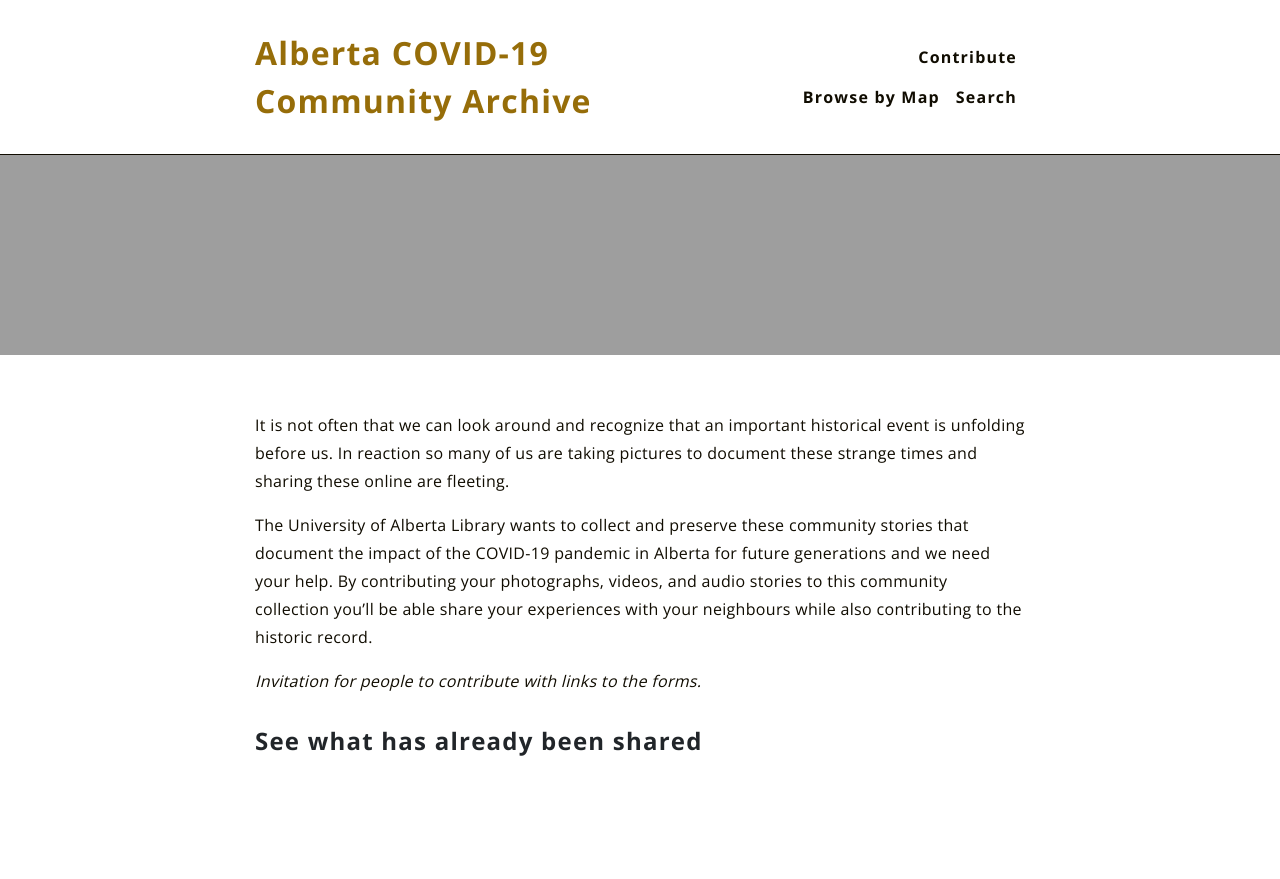
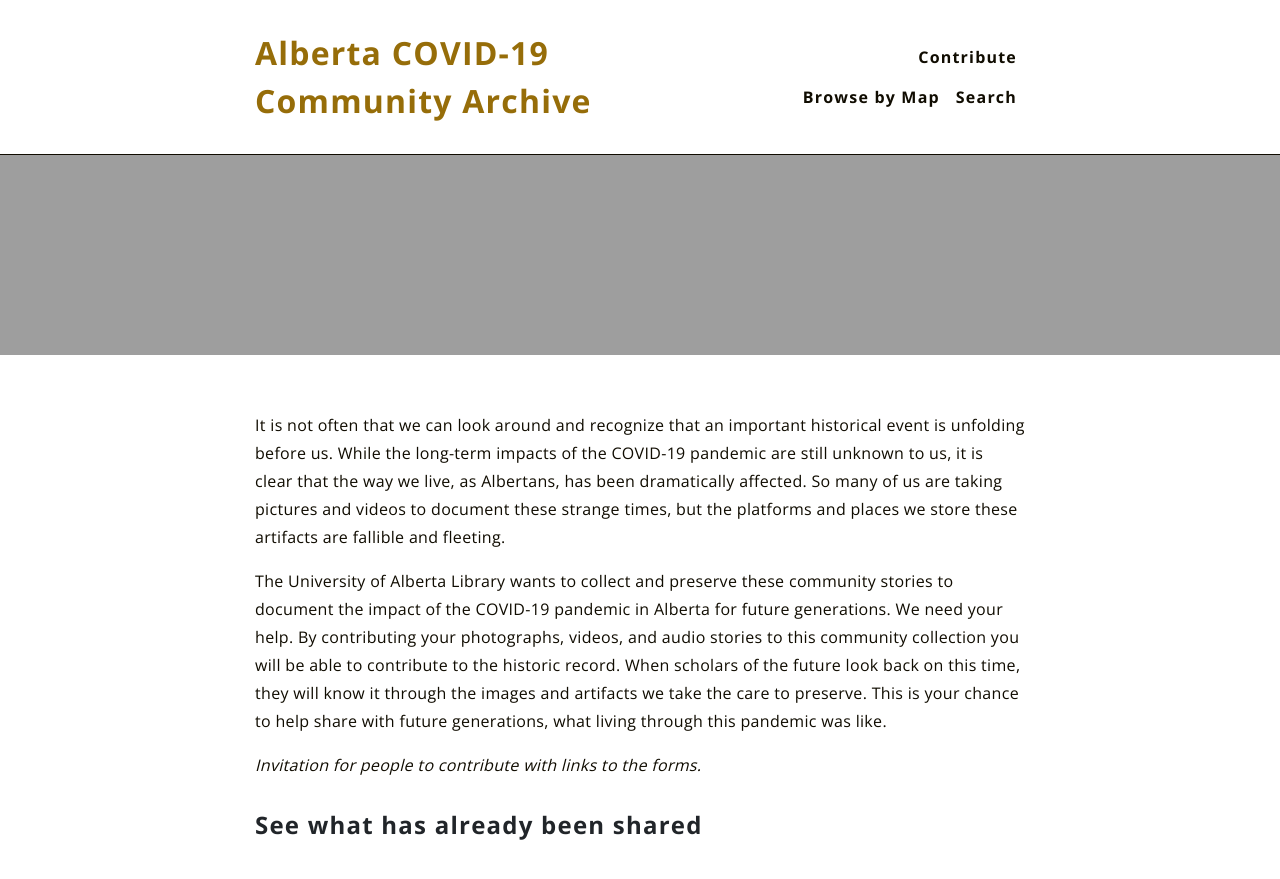
Before and after one commit to pbinkley/wax-community-archive, a Jekyll site: the page built from index.md, in a window 1280 px wide and 900 px high. Shown: the top 879 px of the window. Built offline with Jekyll 4.4.1, drawn with Linux system fonts in a browser that asks for light colours.

Commit message:
Updated introduction paragraph

```diff
--- a/index.md
+++ b/index.md
@@ -8,9 +8,9 @@
 page_num: 1
 ---
 
-It is not often that we can look around and recognize that an important historical event is unfolding before us. In reaction so many of us are taking pictures to document these strange times and sharing these online are fleeting.
+It is not often that we can look around and recognize that an important historical event is unfolding before us. While the long-term impacts of the COVID-19 pandemic are still unknown to us, it is clear that the way we live, as Albertans, has been dramatically affected. So many of us are taking pictures and videos to document these strange times, but the platforms and places we store these artifacts are fallible and fleeting.
 
-The University of Alberta Library wants to collect and preserve these community stories that  document the impact of the COVID-19 pandemic in Alberta for future generations and we need your help. By contributing your photographs, videos, and audio stories to this community collection you’ll be able share your experiences with your neighbours while also contributing to the historic record.
+The University of Alberta Library wants to collect and preserve these community stories to document the impact of the COVID-19 pandemic in Alberta for future generations. We need your help. By contributing your photographs, videos, and audio stories to this community collection you will be able to contribute to the historic record. When scholars of the future look back on this time, they will know it through the images and artifacts we take the care to preserve. This is your chance to help share with future generations, what living through this pandemic was like.
 
 _Invitation for people to contribute with links to the forms._
 
```
